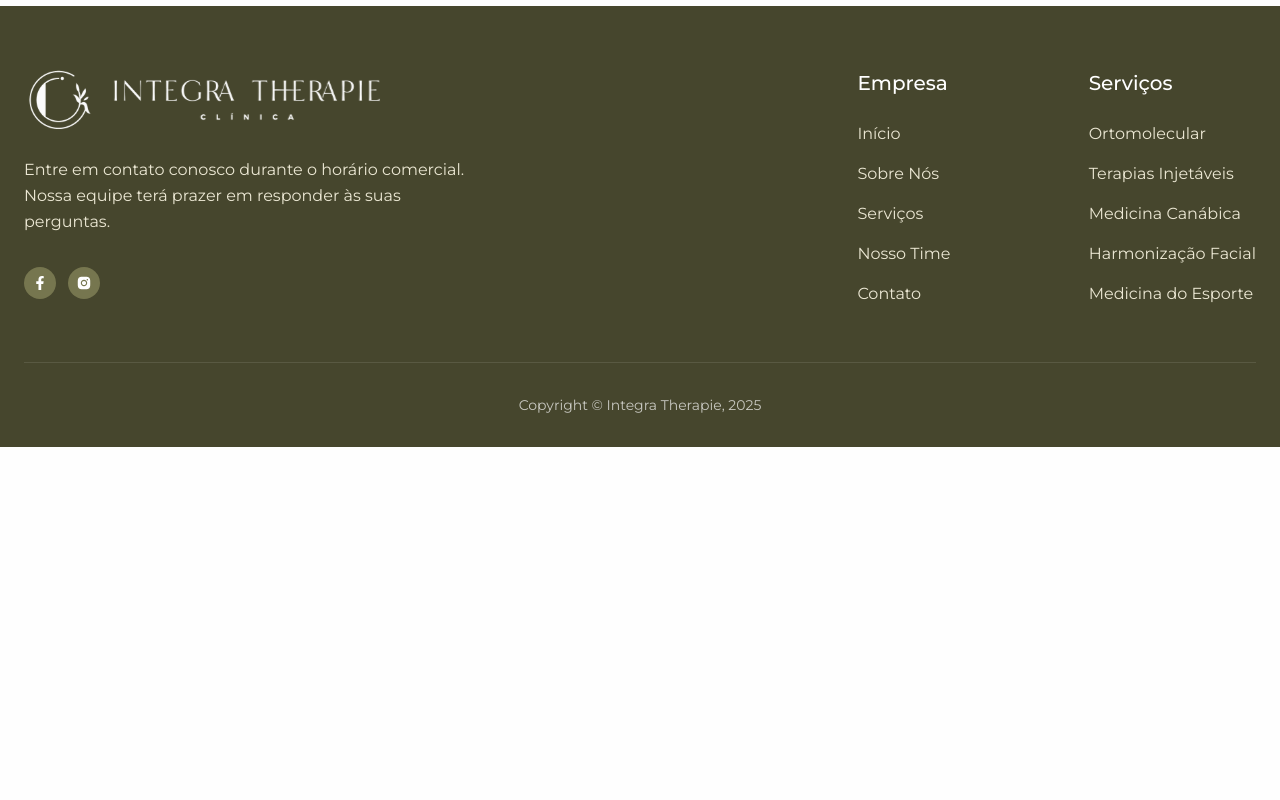
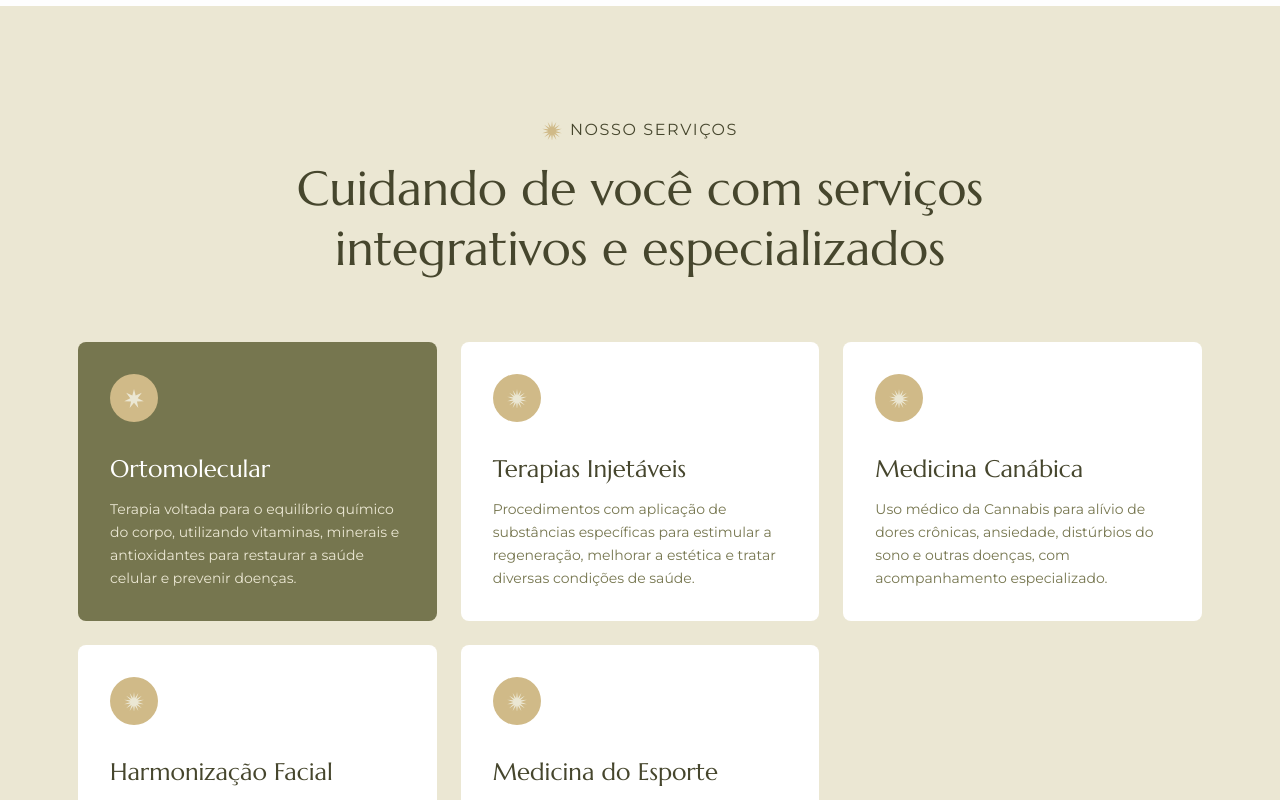
Before and after one commit to TalissonOliveira/integra-therapie-lp, a Next.js app: page / in a window 1280 px wide. Shown: the part 3280-4080 px from the top of the page. Before the commit the page ends 3727 px from the top, so only its background shows below. Built offline with nearby package versions, Linux system fonts and the light colour scheme.

Commit message:
feat(home): creates the services section

```diff
--- /dev/null
+++ b/src/app/(home)/components/sections/services-section.tsx
@@ -0,0 +1,78 @@
+'use client'
+
+import { StarIcon } from '@/components/icons/star-icon'
+import { ServiceCard } from '@/components/service-card'
+
+const servicesData = [
+  {
+    id: 'ortomolecular',
+    title: 'Ortomolecular',
+    description:
+      'Terapia voltada para o equilíbrio químico do corpo, utilizando vitaminas, minerais e antioxidantes para restaurar a saúde celular e prevenir doenças.',
+    isHighlighted: true,
+  },
+  {
+    id: 'terapias-injetaveis',
+    title: 'Terapias Injetáveis',
+    description:
+      'Procedimentos com aplicação de substâncias específicas para estimular a regeneração, melhorar a estética e tratar diversas condições de saúde.',
+    isHighlighted: false,
+  },
+  {
+    id: 'medicina-canabica',
+    title: 'Medicina Canábica',
+    description:
+      'Uso médico da Cannabis para alívio de dores crônicas, ansiedade, distúrbios do sono e outras doenças, com acompanhamento especializado.',
+    isHighlighted: false,
+  },
+  {
+    id: 'harmonizacao-facial',
+    title: 'Harmonização Facial',
+    description:
+      'Procedimentos estéticos minimamente invasivos que realçam a beleza natural, melhorando contornos faciais, volume e simetria de forma segura.',
+    isHighlighted: false,
+  },
+  {
+    id: 'medicina-esporte',
+    title: 'Medicina do Esporte',
+    description:
+      'Avaliação, prevenção e tratamento de lesões, além de orientações para otimizar desempenho e saúde física de atletas e praticantes.',
+    isHighlighted: false,
+  },
+]
+
+export function ServicesSection() {
+  return (
+    <section
+      id="servicos"
+      className="py-16 md:py-28 bg-accent-light"
+      aria-labelledby="servicos-title"
+    >
+      <div className="container max-w-[1140px] mx-auto px-6 lg:px-2">
+        <div className="text-center mb-12 md:mb-16">
+          <div className="flex items-center justify-center gap-2 mb-4">
+            <StarIcon className="fill-accent" />
+            <p className="text-sm md:text-base font-sans text-primary-dark uppercase tracking-widest">
+              Nosso Serviços
+            </p>
+          </div>
+
+          <h2
+            id="servicos-title"
+            className="text-3xl md:text-4xl lg:text-5xl font-heading text-primary-dark leading-tight max-w-4xl mx-auto"
+          >
+            Cuidando de você com serviços integrativos e especializados
+          </h2>
+        </div>
+
+        <div className="grid grid-cols-1 md:grid-cols-2 lg:grid-cols-3 gap-4 lg:gap-6">
+          {servicesData.slice(0, 5).map(service => (
+            <div key={service.id}>
+              <ServiceCard service={service} />
+            </div>
+          ))}
+        </div>
+      </div>
+    </section>
+  )
+}
--- a/src/app/(home)/page.tsx
+++ b/src/app/(home)/page.tsx
@@ -1,5 +1,6 @@
 import { AboutSection } from './components/sections/about-section'
 import { HeroSection } from './components/sections/hero-section'
+import { ServicesSection } from './components/sections/services-section'
 import { TeamSection } from './components/sections/team-section'
 
 export default function Home() {
@@ -8,6 +9,7 @@ export default function Home() {
       <HeroSection />
       <AboutSection />
       <TeamSection />
+      <ServicesSection />
     </main>
   )
 }
--- /dev/null
+++ b/src/components/icons/star-simple-icon.tsx
@@ -0,0 +1,21 @@
+export function StarSimpleIcon({
+  width = 20,
+  height = 19,
+  className = 'fill-primary',
+  ...props
+}: React.SVGProps<SVGSVGElement>) {
+  return (
+    <svg
+      width={width}
+      height={height}
+      viewBox="0 0 20 19"
+      xmlns="http://www.w3.org/2000/svg"
+      className={className}
+      aria-hidden="true"
+      focusable="false"
+      {...props}
+    >
+      <path d="M10 0L11.6573 6.55861L17.8183 3.7651L13.7239 9.15005L19.7493 12.2252L12.9863 12.3815L14.3388 19.0097L10 13.8197L5.66116 19.0097L7.01367 12.3815L0.250721 12.2252L6.27611 9.15005L2.18168 3.7651L8.34271 6.55861L10 0Z" />
+    </svg>
+  )
+}
--- /dev/null
+++ b/src/components/service-card.tsx
@@ -0,0 +1,57 @@
+import { StarIcon } from './icons/star-icon'
+import { StarSimpleIcon } from './icons/star-simple-icon'
+
+interface ServiceCardProps {
+  service: {
+    id: string
+    title: string
+    description: string
+    isHighlighted: boolean
+  }
+}
+
+export function ServiceCard({ service }: ServiceCardProps) {
+  return (
+    <div
+      className={`
+        rounded-lg p-8
+        ${
+          service.isHighlighted
+            ? 'bg-primary text-white'
+            : 'bg-white text-primary-dark'
+        }
+      `}
+    >
+      <div
+        className={`
+          w-12 h-12 rounded-full flex items-center justify-center mb-8
+          ${service.isHighlighted ? 'bg-accent' : 'bg-accent'}
+        `}
+      >
+        {service.isHighlighted ? (
+          <StarSimpleIcon className="fill-accent-light" />
+        ) : (
+          <StarIcon className="fill-accent-light" />
+        )}
+      </div>
+
+      <h3
+        className={`
+          text-xl md:text-2xl font-heading mb-3.5 leading-tight
+          ${service.isHighlighted ? 'text-white' : 'text-primary-dark'}
+        `}
+      >
+        {service.title}
+      </h3>
+
+      <p
+        className={`
+          text-sm font-sans leading-relaxed
+          ${service.isHighlighted ? 'text-accent-light' : 'text-primary'}
+        `}
+      >
+        {service.description}
+      </p>
+    </div>
+  )
+}
```
